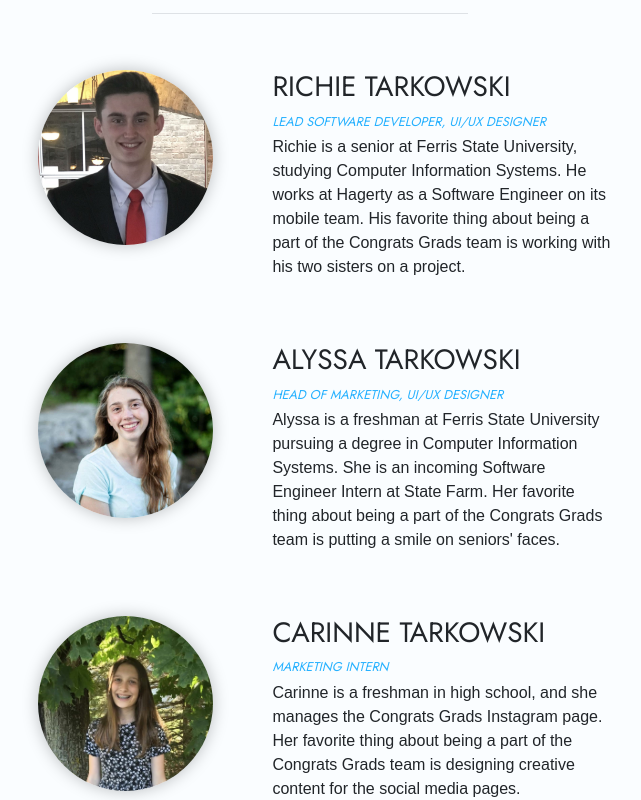
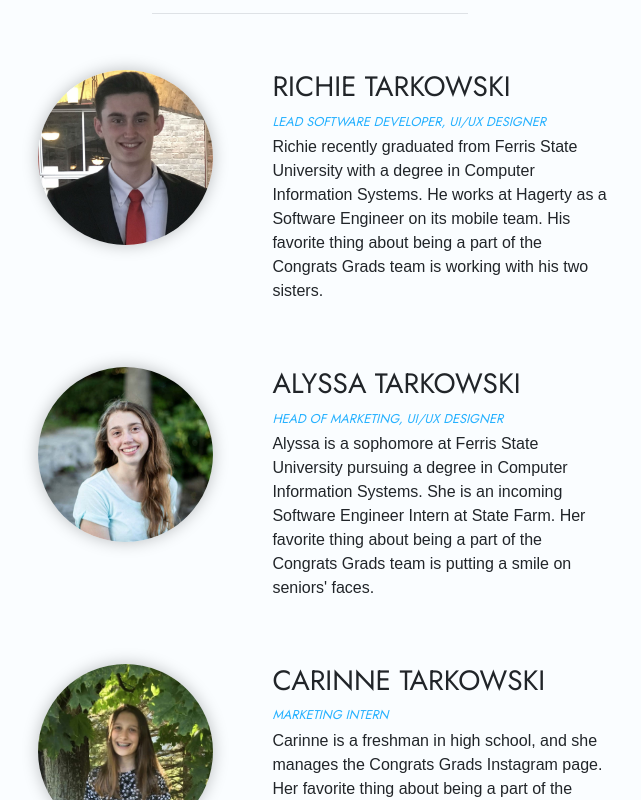
Before and after one commit to tarkowr/Congrats-Grads, an Angular app: page /about in a window 1280 px wide. Shown: the part 598-1398 px from the top of the page, without its empty margins (330-971 px from the left). Built offline with nearby package versions, Linux system fonts and the light colour scheme; no server answers; a web font is replaced by a local one.

Commit message:
updated about info

```diff
--- a/src/app/components/about/about.component.ts
+++ b/src/app/components/about/about.component.ts
@@ -15,13 +15,13 @@ export class AboutComponent implements OnInit {
       name: 'Richie Tarkowski',
       img: 'richie.jpg',
       title: 'Lead Software Developer, UI/UX Designer',
-      bio: 'Richie is a senior at Ferris State University, studying Computer Information Systems. He works at Hagerty as a Software Engineer on its mobile team. His favorite thing about being a part of the Congrats Grads team is working with his two sisters on a project.'
+      bio: 'Richie recently graduated from Ferris State University with a degree in Computer Information Systems. He works at Hagerty as a Software Engineer on its mobile team. His favorite thing about being a part of the Congrats Grads team is working with his two sisters.'
     },
     {
       name: 'Alyssa Tarkowski',
       img: 'alyssa.jpg',
       title: 'Head of Marketing, UI/UX Designer',
-      bio: 'Alyssa is a freshman at Ferris State University pursuing a degree in Computer Information Systems. She is an incoming Software Engineer Intern at State Farm. Her favorite thing about being a part of the Congrats Grads team is putting a smile on seniors\' faces.'
+      bio: 'Alyssa is a sophomore at Ferris State University pursuing a degree in Computer Information Systems. She is an incoming Software Engineer Intern at State Farm. Her favorite thing about being a part of the Congrats Grads team is putting a smile on seniors\' faces.'
     },
     {
       name: 'Carinne Tarkowski',
```
